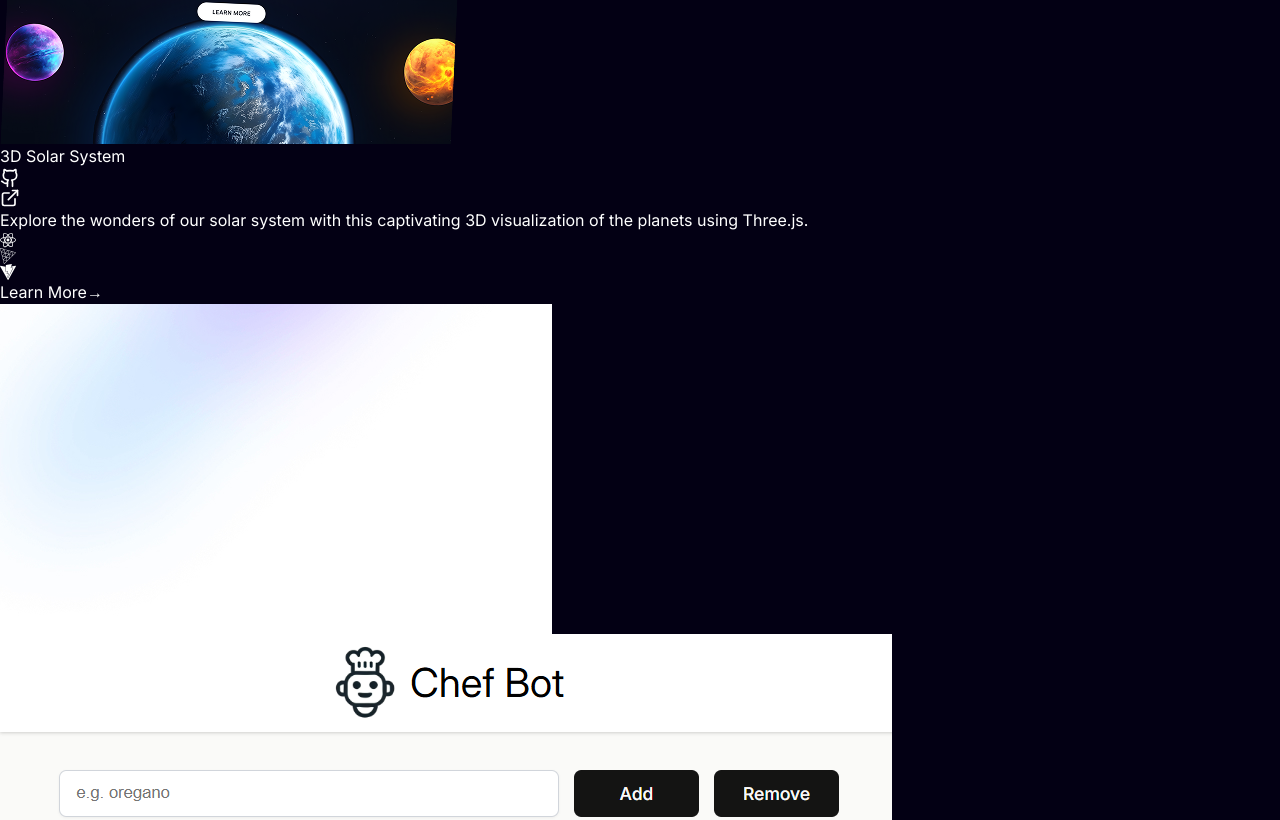
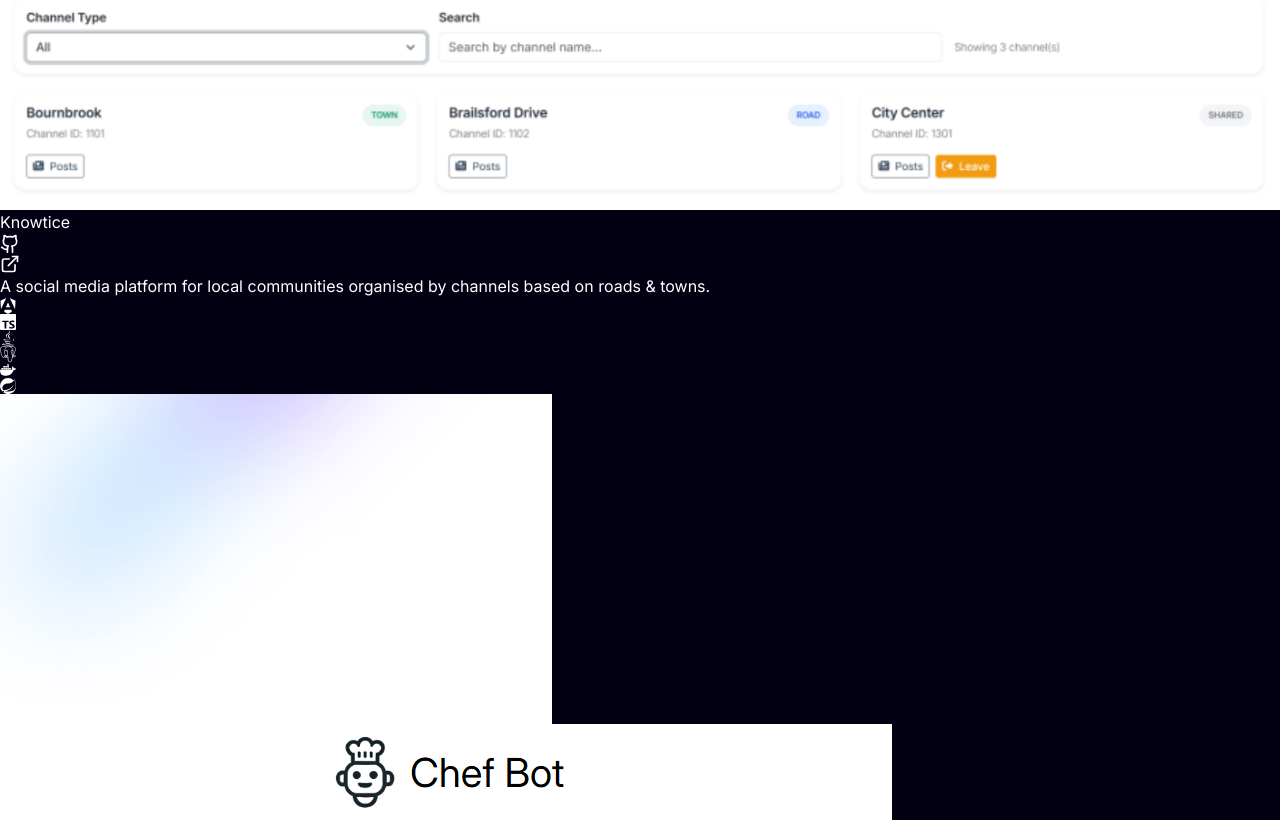
Before and after one commit to MannShah720/webcafeland, a React (Vite) app: page / in a window 1280 px wide. Shown: the part 2900-3720 px from the top of the page. Built offline with nearby package versions, Linux system fonts and the light colour scheme.

Commit message:
reworked UI

```diff
--- a/src/components/Experience.tsx
+++ b/src/components/Experience.tsx
@@ -77,9 +77,10 @@ const Experience = () => {
       period: "Sep 2024 - Present",
       description: [
         "Grade: 1st Class (Year 1)",
-        "Modules: Data Structures & Algorithms, Software Engineering, Artificial Intelligence, OOP in Java, Operating Systems, Databases & Web"
+        "Modules: Data Structures & Algorithms, Software Engineering, Artificial Intelligence, OOP in Java, Operating Systems, Databases & Web",
+        "SWE Group Project: Knowtice - Neighbourhood Social Media Platform"
       ],
-      technologies: ["Java", "Springboot", "Angular"],
+      technologies: ["Java", "Springboot", "Angular", "TypeScript", "PostgreSQL"],
       logo: UoBLogo
     },
     {
@@ -88,27 +89,30 @@ const Experience = () => {
       period: "Sep 2022 - Jun 2024",
       description: [
         "Maths (A*), Computer Science (A*), Further Maths (A), Physics (A)",
-        "Consistently achieved top percentiles and participated in national coding logic challenges."
+        "CS Project: Educational Physics Game with PyGame & SQLite Database"
       ],
-      technologies: [],
+      technologies: ["Python", "PyGame", "SQLite"],
       logo: StDomsLogo
     }
   ];
 
   return (
     <section id="experience" className="w-full py-20 px-4 flex flex-col items-center">
+      <h2 className="text-4xl font-bold text-white mb-12 text-center tracking-tight">
+          Experience
+      </h2>
       <div className="max-w-3xl w-full border border-white/10 rounded-xl bg-[#0d1117]/40 backdrop-blur-md overflow-hidden shadow-2xl">
 
-        {/* Navigation Tabs Bar */}
+        {/* Navigation Tabs Bar - Fixed State */}
         <div className="flex w-full border-b border-white/10 bg-[#161b22]">
           {(['work', 'education', 'skills'] as const).map((tab) => (
             <button
               key={tab}
               onClick={() => setActiveTab(tab)}
-              className={`flex-1 py-3 text-center text-sm font-semibold capitalize transition-all duration-200 ${
+              className={`flex-1 py-3 text-center text-sm font-semibold capitalize ${
                 activeTab === tab
                   ? 'bg-[#21262d] text-white border-b-2 border-indigo-500'
-                  : 'text-gray-400 hover:text-white hover:bg-white/[0.01]'
+                  : 'text-gray-400'
               }`}
             >
               {tab}
@@ -119,30 +123,30 @@ const Experience = () => {
         {/* Dynamic Content Display */}
         <div className="p-6 md:p-8 bg-[#0a0a0a]/60">
           {activeTab === 'skills' ? (
-            <div className="grid grid-cols-2 sm:grid-cols-3 md:grid-cols-4 gap-4 animate-in fade-in duration-300">
+            <div className="grid grid-cols-2 sm:grid-cols-3 md:grid-cols-4 gap-4">
               {skills.map((skill) => (
                 <div
                   key={skill}
-                  className="flex flex-col items-center justify-center p-6 bg-white/[0.02] border border-white/10 rounded-xl hover:border-indigo-500/40 hover:bg-white/[0.04] transition-all duration-300 group"
+                  className="flex flex-col items-center justify-center p-6 bg-white/[0.02] border border-white/10 rounded-xl"
                 >
                   {skillIcons[skill] || <div className="w-8 h-8 bg-indigo-500/20 rounded-lg" />}
-                  <span className="mt-4 text-xs font-medium text-gray-400 group-hover:text-white transition-colors">
+                  <span className="mt-4 text-xs font-medium text-gray-300">
                     {skill}
                   </span>
                 </div>
               ))}
             </div>
           ) : (
-            <div className="relative border-l border-white/10 ml-4 md:ml-6 pl-8 md:pl-10 space-y-10 animate-in fade-in duration-300">
+            <div className="relative border-l border-white/10 ml-4 md:ml-6 pl-8 md:pl-10 space-y-10">
               {(activeTab === 'work' ? workExperiences : educationExperiences).map((item, idx) => (
-                <div key={idx} className="relative group">
+                <div key={idx} className="relative">
 
-                  {/* Circular Timeline Node Element */}
-                  <div className="absolute -left-[53px] md:-left-[61px] top-0 w-10 h-10 rounded-full bg-[#0d1117] border border-white/10 flex items-center justify-center overflow-hidden shadow-md group-hover:border-indigo-500/50 transition-colors duration-300 z-10">
+                  {/* Circular Timeline Node */}
+                  <div className="absolute -left-[53px] md:-left-[61px] top-0 w-10 h-10 rounded-full bg-indigo-500/20 border border-white/20 flex items-center justify-center overflow-hidden shadow-md z-10">
                     <img src={item.logo} alt="Logo" className="w-6 h-6 object-contain" />
                   </div>
 
-                  {/* Header Row Architecture */}
+                  {/* Header Row */}
                   <div className="flex flex-col mb-1">
                     <div className="flex items-baseline justify-between gap-4">
                       <h3 className="text-xl font-bold text-white tracking-tight">
@@ -157,7 +161,7 @@ const Experience = () => {
                     </p>
                   </div>
 
-                  {/* Description Bullets Block */}
+                  {/* Description */}
                   <ul className="list-disc pl-4 mt-4 space-y-2.5">
                     {item.description.map((bullet, i) => (
                       <li key={i} className="text-gray-400 text-sm leading-relaxed marker:text-gray-600 pl-1">
@@ -166,7 +170,7 @@ const Experience = () => {
                     ))}
                   </ul>
 
-                  {/* Technologies Footer Tags */}
+                  {/* Technologies */}
                   {item.technologies.length > 0 && (
                     <div className="flex flex-wrap gap-1.5 mt-4">
                       {item.technologies.map((tech) => (
@@ -176,13 +180,11 @@ const Experience = () => {
                       ))}
                     </div>
                   )}
-
                 </div>
               ))}
             </div>
           )}
         </div>
-
       </div>
     </section>
   );
--- a/src/components/Projects.tsx
+++ b/src/components/Projects.tsx
@@ -1,11 +1,13 @@
 import {ExternalLink} from 'lucide-react';
 import {
   SiReact, SiThreedotjs, SiVite, SiNextdotjs, SiTailwindcss,
-  SiTypescript, SiCloudinary, SiStripe, SiClerk, SiGsap, SiExpress, SiNodedotjs
+  SiTypescript, SiCloudinary, SiStripe, SiClerk, SiGsap, SiExpress, SiNodedotjs,
+  SiAngular, SiSpring, SiSpringboot, SiPostgresql, SiDocker
 } from 'react-icons/si';
+import { FaJava } from 'react-icons/fa6';
 
 import ambientFlare from '../assets/Ambient.jpg';
-import earthProject from '../assets/EarthProject.png';
+import knowticeProject from '../assets/Knowtice.png';
 import chefBotProject from '../assets/ChefBot.png';
 import tenziesProject from '../assets/Tenzies.png';
 import assembleProject from '../assets/Assemble.png';
@@ -22,15 +24,21 @@ const TechIconMap: {[key: string]: React.ReactNode} = {
   "Clerk": <SiClerk className="w-4 h-4" />,
   "GSAP": <SiGsap className="w-4 h-4" />,
   "Express": <SiExpress className="w-4 h-4" />,
-  "Node.js": <SiNodedotjs className="w-4 h-4" />
+  "Node.js": <SiNodedotjs className="w-4 h-4" />,
+  "Angular": <SiAngular className="w-4 h-4" />,
+  "Spring": <SiSpring className="w-4 h-4" />,
+  "Springboot": <SiSpringboot className="w-4 h-4" />,
+  "PostgreSQL": <SiPostgresql className="w-4 h-4" />,
+  "Docker": <SiDocker className="w-4 h-4" />,
+  "Java": <FaJava className="w-4 h-4" />
 };
 
 const projects = [
   {
-    title: "3D Solar System",
-    description: "Explore the wonders of our solar system with this captivating 3D visualization of the planets using Three.js.",
-    tech: ["React", "Three.js", "Vite"],
-    image: earthProject,
+    title: "Knowtice",
+    description: "A social media platform for local communities organised by channels based on roads & towns.",
+    tech: ["Angular", "TypeScript", "Java", "PostgreSQL", "Docker", "Spring"],
+    image: knowticeProject,
     github: "https://github.com/MannShah720",
     live: "#"
   },
@@ -52,7 +60,7 @@ const projects = [
   },
   {
     title: "Assemble",
-    description: "Wordle clone with a tech twist",
+    description: "A tech twist on the classic Wordle puzzle, where the goal is to protect the programming languages from assembly.",
     tech: ["React"],
     image: assembleProject,
     github: "https://github.com/MannShah720/Assemble",
@@ -72,10 +80,10 @@ const Projects = () => {
           {projects.map((project, index) => (
             <div
               key={index}
-              className="group relative bg-white/[0.03] border border-white/10 rounded-3xl overflow-hidden hover:border-white/20 hover:bg-white/[0.05] transition-all duration-500"
+              className="group relative bg-white/[0.03] border border-white/10 rounded-3xl overflow-hidden hover:border-white/20 hover:shadow-2xl transition-all duration-500"
             >
               {/* Project Image Container */}
-              <div className="relative aspect-video overflow-hidden border-b border-white/10 bg-[#13162d] flex items-end justify-center">
+              <div className="relative aspect-video overflow-hidden bg-[#13162d] flex items-end justify-center">
                 <img
                   src={ambientFlare}
                   alt="Ambient Flare"
@@ -93,7 +101,7 @@ const Projects = () => {
               </div>
 
               {/* Content */}
-              <div className="p-8">
+              <div className="p-8 bg-[#1C1C1E] relative z-20 border-t border-white/5">
                 <div className="flex justify-between items-start mb-4">
                   <h3 className="text-2xl font-bold text-white group-hover:text-indigo-400 transition-colors">
                     {project.title}
@@ -125,26 +133,17 @@ const Projects = () => {
                   {project.description}
                 </p>
 
-                {/* Tech Stack Icons & Learn More */}
-                <div className="flex flex-wrap items-center gap-3 mb-6">
+                {/* Tech Stack Icons */}
+                <div className="flex flex-wrap items-center gap-3 mb-2">
                   {project.tech.map((tag) => (
                     <div
                       key={tag}
                       title={tag}
-                      className="flex items-center justify-center w-8 h-8 rounded-full bg-indigo-500/10 border border-indigo-500/20 text-indigo-400"
+                      className="flex items-center justify-center w-10 h-10 rounded-full bg-indigo-500/10 border border-indigo-500/20 text-indigo-400"
                     >
                       {TechIconMap[tag] || <span className="text-[10px]">?</span>}
                     </div>
                   ))}
-
-                  {/* Right-aligned Link */}
-                  <a
-                    href={project.live}
-                    className="ml-auto inline-flex items-center text-sm font-bold text-white hover:text-indigo-400 transition-colors"
-                  >
-                    Learn More
-                    <span className="ml-2">→</span>
-                  </a>
                 </div>
               </div>
             </div>
```
Also changed, not shown: src/assets/Knowtice.png (added), src/assets/UoB.png.
